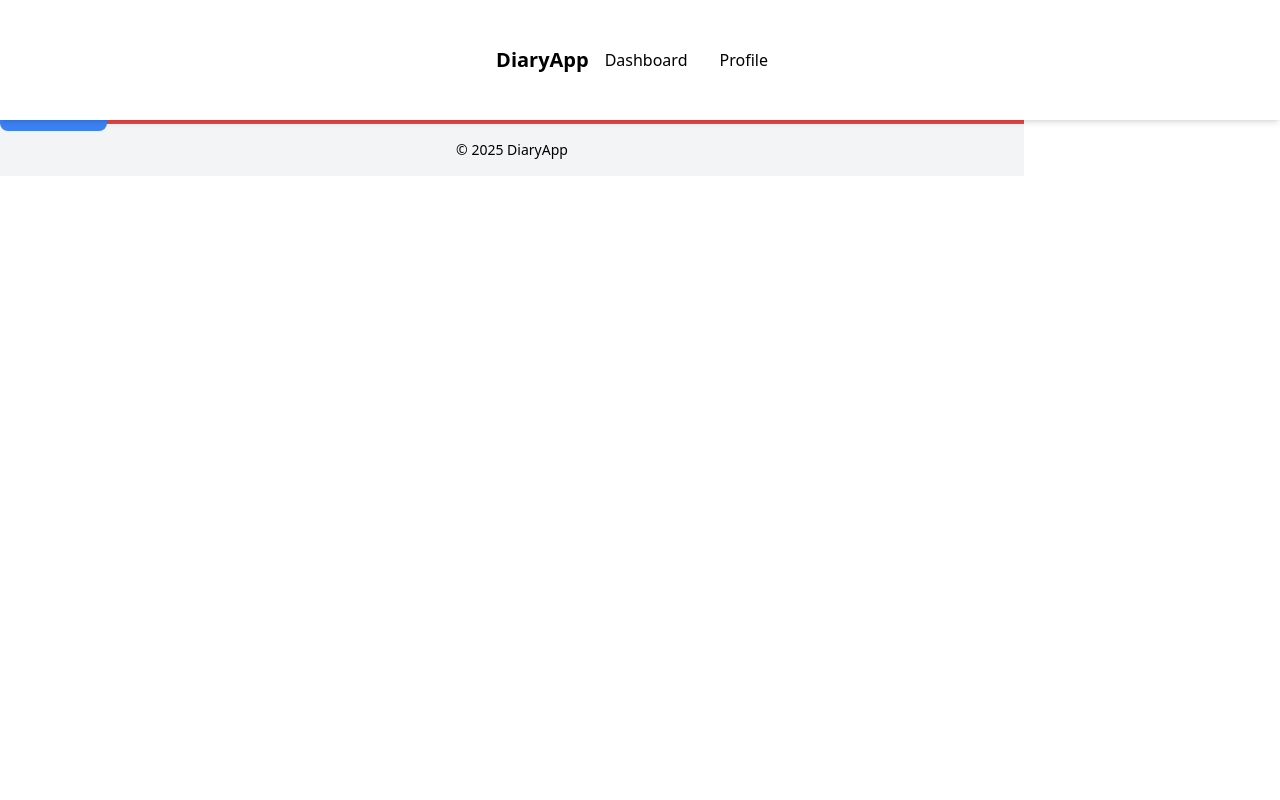
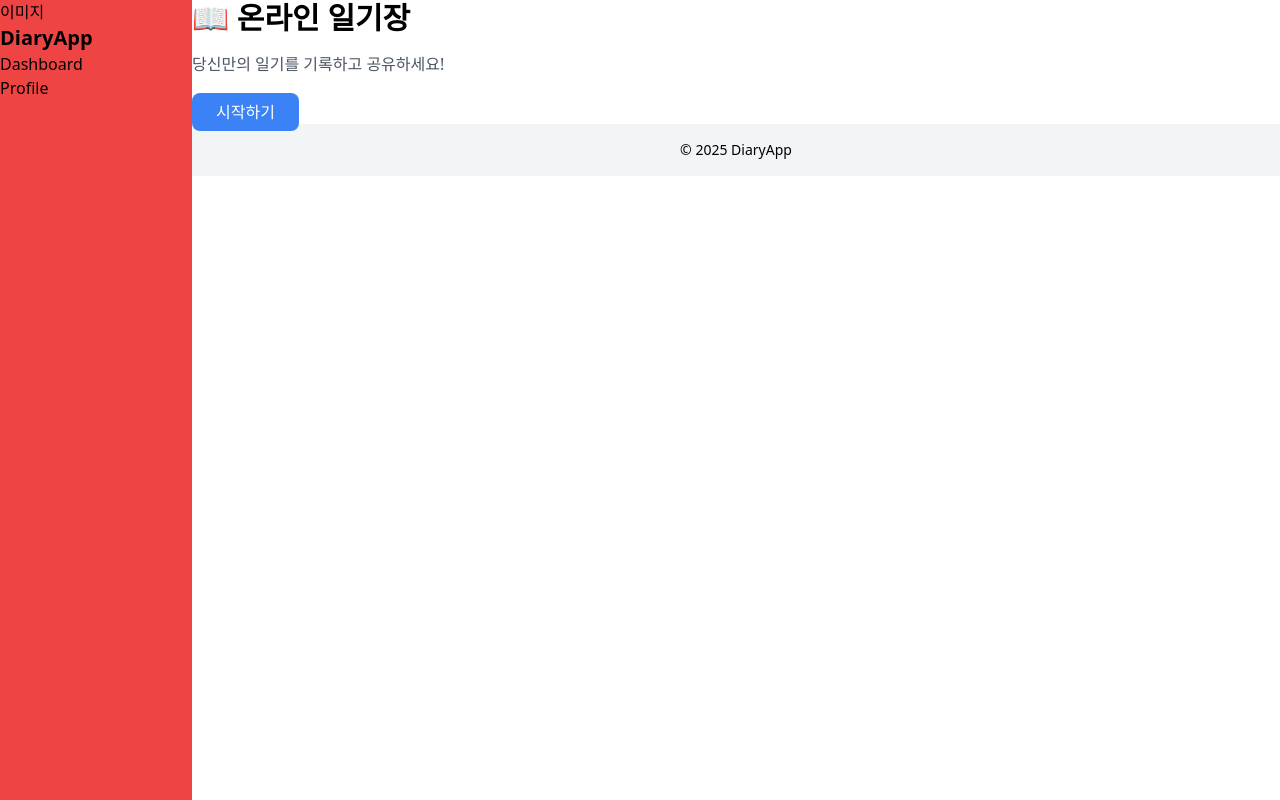
Before and after one commit to doubleTomato/onlinediary, a Next.js app in the folder diary-app/: page / in a window 1280 px wide. Built offline with nearby package versions, Linux system fonts and the light colour scheme.

Commit message:
[fix] 레이아웃 변경

```diff
--- a/diary-app/app/layout.tsx
+++ b/diary-app/app/layout.tsx
@@ -1,13 +1,17 @@
+import Header from "../components/header";
 import "./globals.css";
 export default function Layout({ children }: { children: React.ReactNode }) {
   return (
     <html>
         <body>
-            <div className="size-[80%] bg-red-500">
-              <main>{children}</main>
-              <footer className="bg-gray-100 p-4 text-center text-sm">
-                © {new Date().getFullYear()} DiaryApp
-              </footer>
+          <div className="flex">
+            <Header></Header>
+              <div className="size-[85%] h-lvh">
+                <main>{children}</main>
+                <footer className="bg-gray-100 p-4 text-center text-sm">
+                  © {new Date().getFullYear()} DiaryApp
+                </footer>
+              </div>
             </div>
         </body>
     </html>
--- a/diary-app/app/page.tsx
+++ b/diary-app/app/page.tsx
@@ -1,8 +1,6 @@
-import Header from "../components/header";
 export default function Home() {
     return (
       <>
-      <Header></Header>
       <div>
         <h1 className="text-3xl font-bold mb-4">📖 온라인 일기장</h1>
         <p className="text-gray-600 mb-6">당신만의 일기를 기록하고 공유하세요!</p>
--- a/diary-app/components/header.tsx
+++ b/diary-app/components/header.tsx
@@ -1,11 +1,13 @@
 export default function Header(){
     return(
-            <header className="bg-white shadow-md p-4 fixed w-full top-0 flex py-10">
-                 <div className="max-w-4xl mx-auto flex justify-between items-center h-10">
-                       <a href="/" className="text-xl font-bold">DiaryApp</a>
-                       <nav className="flex">
-                         <a href="/dashboard" className="px-4">Dashboard</a>
-                         <a href="/profile" className="px-4">Profile</a>
+            <header className="size-[15%] bg-red-500 h-lvh">
+                 <div className="max-w-4xl mx-auto h-10">
+
+                       <nav className="flex flex-col">
+                         <div>이미지</div>
+                         <a href="/" className="text-xl font-bold">DiaryApp</a>
+                         <a href="/dashboard">Dashboard</a>
+                         <a href="/profile">Profile</a>
                        </nav>
                      </div>
               </header>
```
